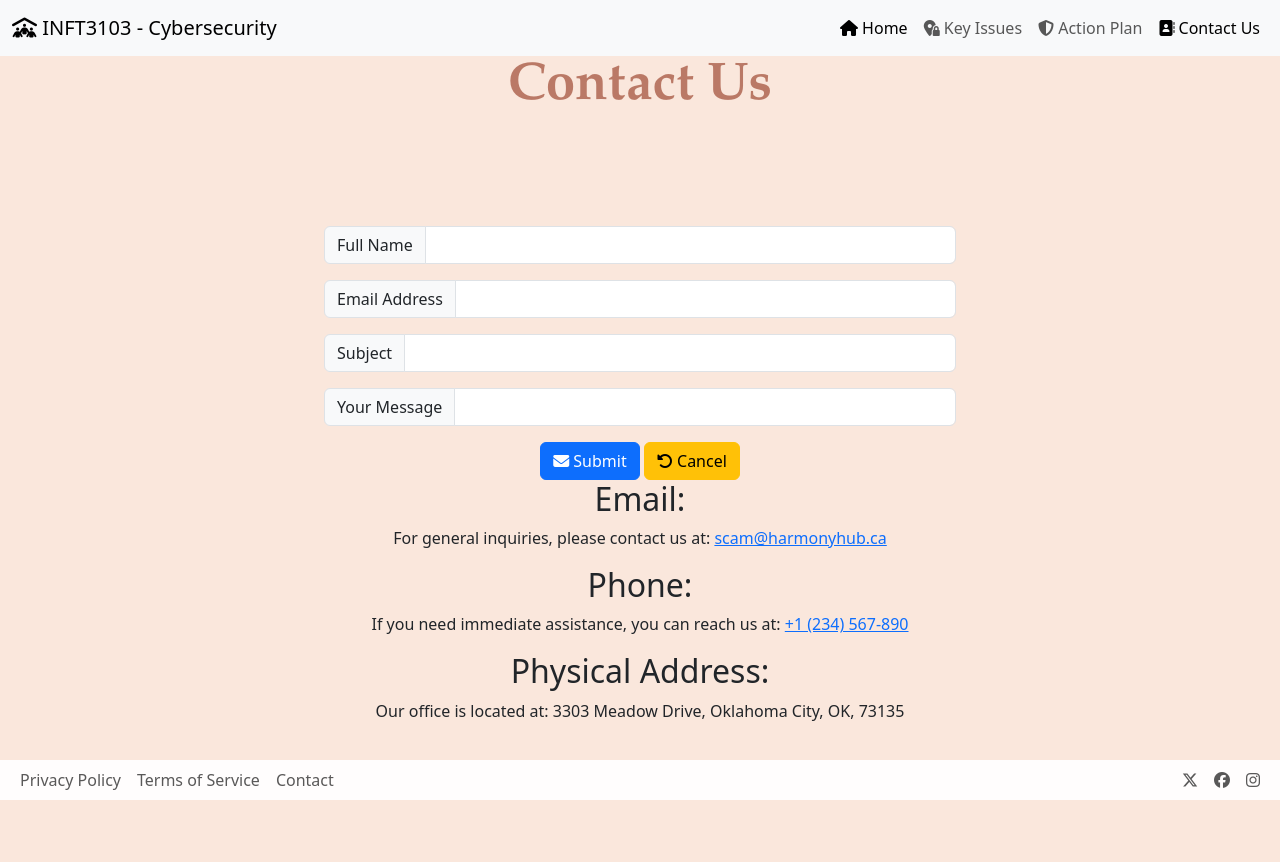
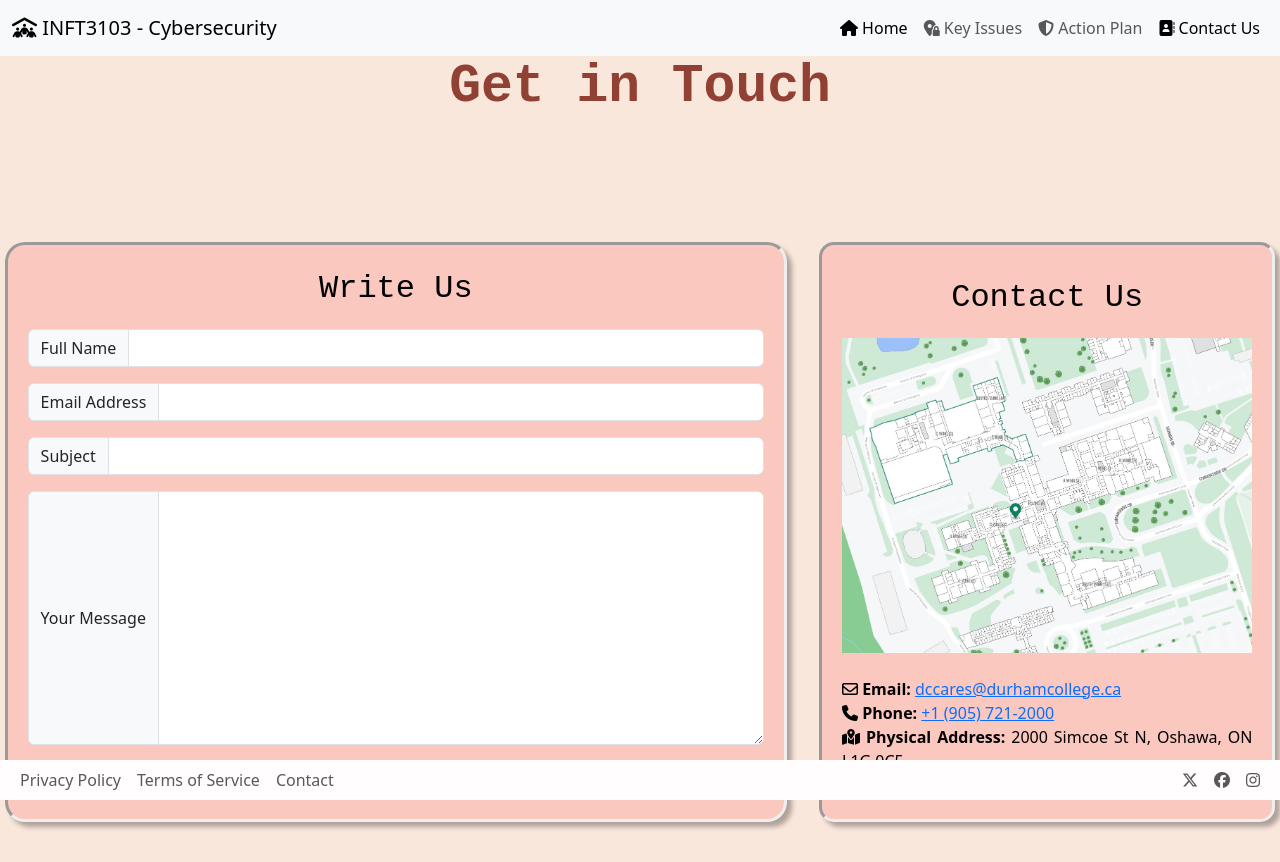
Before and after one commit to Group-dc/EmergingTechWebsite, a website: page contact.html in a window 1280 px wide. Before the commit the page ends 800 px from the top, so only its background shows below. Drawn offline with nearby package versions, Linux system fonts and the light colour scheme.

Commit message:
[Update] Contact Us page

```diff
--- a/contact.html
+++ b/contact.html
@@ -51,71 +51,63 @@
     </header>
 
     <div class="text-center">
-        <h1 class="title">Contact Us</h1>
+        <h1 class="title">Get in Touch</h1>
 
-        <div class="row justify-content-lg-center g-3">
-            <form id="ContactForm" class="col-lg-6 col-md-10 col-sm-10">
+        <div class="row justify-content-center">
+            <form id="ContactForm" class="container">
+                <div class="contact-header">
+                    <p>Write Us</p>
+                </div>
 
                 <div class="input-group mb-3">
                     <span class="input-group-text">Full Name</span>
                     <input id="fullName" name="fullName" type="text" class="form-control" aria-describedby="Full Name"
                         aria-label="Full Name Input" required>
                 </div>
-
                 <div class="input-group mb-3">
                     <span class="input-group-text">Email Address</span>
                     <input id="emailAddress" name="emailAddress" type="email" class="form-control"
                         aria-describedby="Email Address" aria-label="Email Address Input" required>
                 </div>
-
                 <div class="input-group mb-3">
                     <span class="input-group-text">Subject</span>
                     <input id="subject" name="subject" type="tel" class="form-control" aria-describedby="Subject"
                         aria-label="Subject Input">
                 </div>
-
                 <div class="input-group mb-3">
                     <span class="input-group-text">Your Message</span>
-                    <input id="message" name="message" class="form-control" aria-describedby="Message Area"
-                        aria-label="Message Area Input">
+                    <textarea id="message" name="message" class="form-control" rows="10"
+                              aria-describedby="Message Area" aria-label="Message Area Input"></textarea>
                 </div>
 
+                <div>
                     <button id="sendButton" type="submit" class="btn btn-primary">
                         <i class="fa-solid fa-envelope"></i>
                         Submit
                     </button>
-
                     <button id="cancelButton" type="reset" class="btn btn-warning">
                         <i class="fa-solid fa-rotate-left"></i>
                         Cancel
                     </button>
-
+                </div>
             </form>
+            <div class="contact-container">
+                <div>
+                    <div class="contact-header">
+                        <p>Contact Us</p>
+                    </div>
+                    <div>
+                        <img src="/pictures/map.jpg" alt="Map Location" class="img-fluid">
+                    </div>
+                    <p> <br><strong><i class="fa-regular fa-envelope"></i> Email: </strong> <a href="https://www.youtube.com/watch?v=nEFcbKF4WfY"> dccares@durhamcollege.ca</a><br>
+                        <strong><i class="fa-solid fa-phone"></i> Phone: </strong> <a href="#">+1 (905) 721-2000</a><br>
+                        <strong><i class="fa-solid fa-map-location-dot"></i> Physical Address: </strong>2000 Simcoe St N, Oshawa, ON L1G 0C5
+                    </p>
+                </div>
+            </div>
+        </div>
 </div>
 
-        <div>
-            <h2>Email:</h2>
-            <p>
-                For general inquiries, please contact us at:
-                <a href="https://www.youtube.com/watch?v=nEFcbKF4WfY">scam@harmonyhub.ca</a>
-            </p>
-        </div>
-
-        <div>
-            <h2>Phone:</h2>
-            <p>
-                If you need immediate assistance, you can reach us at:
-                <a href="#">+1 (234) 567-890</a>
-            </p>
-        </div>
-
-        <div>
-            <h2>Physical Address:</h2>
-            <p>
-                Our office is located at:
-                3303 Meadow Drive, Oklahoma City, OK, 73135
-            </p>
-        </div>
     </div>
 
     <!-- Modal -->
--- a/content/app.css
+++ b/content/app.css
@@ -50,7 +50,7 @@ body {
 /* Styles for the centered heading */
 .centered-heading {
     position: fixed;
-    text-shadow: 2px 2px 4px rgba(0, 0, 0, 0.4);
+    text-shadow: 2px 2px 4px rgba(0, 0, 0, 0.3);
     z-index: 1;
     top: 50%;
     left: 50%;
@@ -58,7 +58,7 @@ body {
     font-size: 53px;
     color: #914034;
     font-weight: bold;
-    font-family: 'Book Antiqua', serif;
+    font-family: monospace;
     text-align: center;
     width: 70%;
 }
@@ -67,32 +67,14 @@ body {
 /* Title for the other pages*/
 .title {
     font-size: 53px;
-    color: #ba7966;
+    color: #914034;
     font-weight: bold;
     text-shadow: black;
-    font-family: 'Book Antiqua', serif;
+    font-family: monospace;
     text-align: center;
     margin-bottom: 2em;
 }
 
-/* Title for the other pages*/
-.blog-title {
-    font-size: 25px;
-    color: #ba7966;
-    font-weight: bold;
-    font-family: 'Book Antiqua', serif;
-    text-align: center;
-}
-
-.ProjImg {
-    width: 20%;
-    height: auto;
-    margin: 0 auto;
-}
-
-.portfolioDiv {
-    text-align: center;
-}
 
 /* Styles for the second navbar */
 .navbar.fixed-bottom {
@@ -115,7 +97,8 @@ body {
 
 .main-container {
     display: flex;
-    background-color: rgba(194, 141, 108, 0.5);
+    color: rgb(0, 0, 0) !important;
+    background-color: rgb(251, 200, 192) !important;
     box-shadow: 5px 5px 5px rgba(0, 0, 0, 0.3);
     border-radius: 15px;
     margin: 5em auto;
@@ -128,16 +111,36 @@ body {
 
 .container {
     display: flex;
-    background-color: rgba(194, 141, 108, 0.5);
+    flex-wrap: wrap;
+    color: rgb(0, 0, 0) !important;
+    background-color: rgb(251, 200, 192) !important;
+    box-shadow: 5px 5px 5px rgba(0, 0, 0, 0.3);
+    border-radius: 20px;
+    padding: 20px;
+    max-width: 70%;
+    width: 60%;
+    margin: 1em;
+    border: inset;
+    justify-content: center;
+    align-items: center;
+    align-content: flex-start;
+}
+.contact-container {
+    display: flex;
+    flex-wrap: wrap;
+    color: rgb(0, 0, 0) !important;
+    background-color: rgb(251, 200, 192) !important;
     box-shadow: 5px 5px 5px rgba(0, 0, 0, 0.3);
     border-radius: 15px;
     padding: 20px;
     max-width: 70%;
-    width: 50%;
-    margin: 5em;
+    width: 35%;
+    margin: 1em;
     border: inset;
     justify-content: center;
     align-items: center;
+    align-content: center;
+    text-align: justify;
 }
 
 .card {
@@ -192,3 +195,9 @@ body {
     color: rgb(251, 200, 192) !important;
     font-family: monospace;
 }
+
+.contact-header {
+    text-align: center;
+    font-size: 2em;
+    font-family: monospace;
+}
```
Also changed, not shown: pictures/map.jpg (added). Lines whose indentation alone changed are shown as unchanged.
